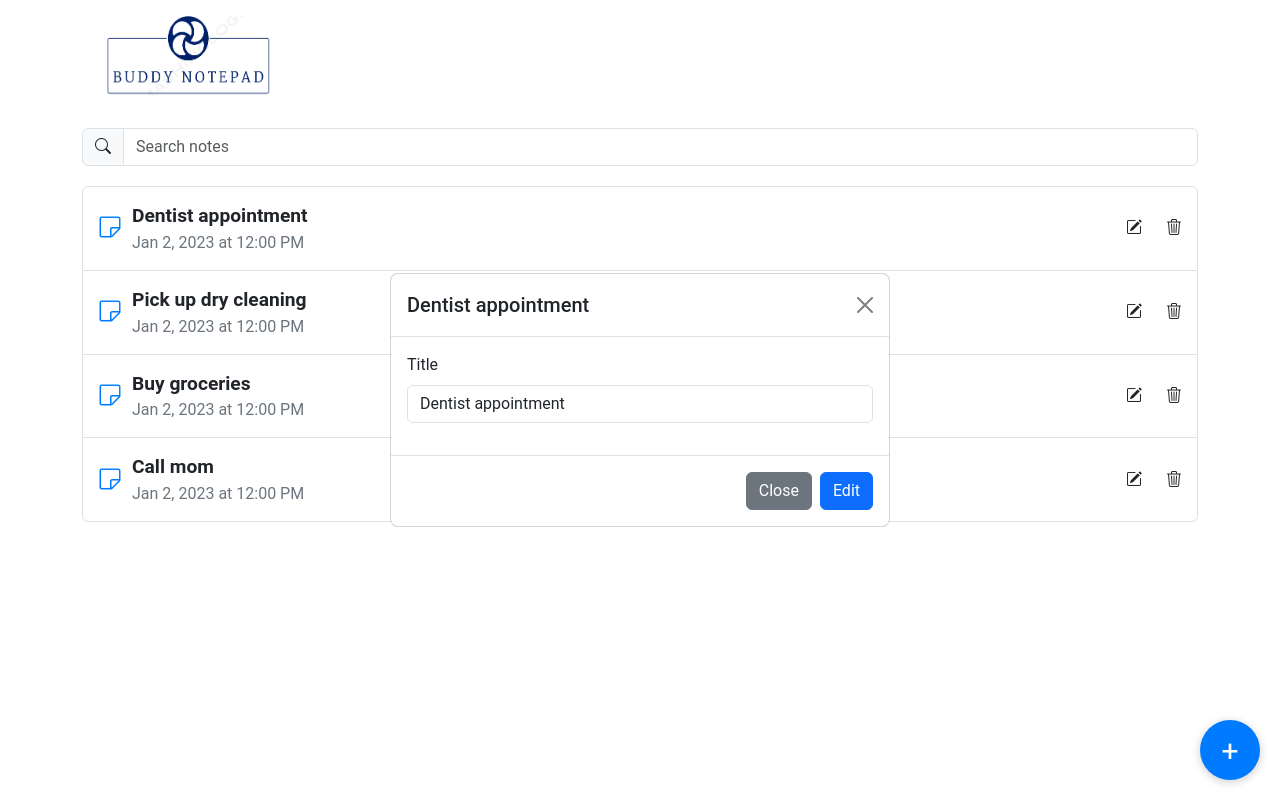
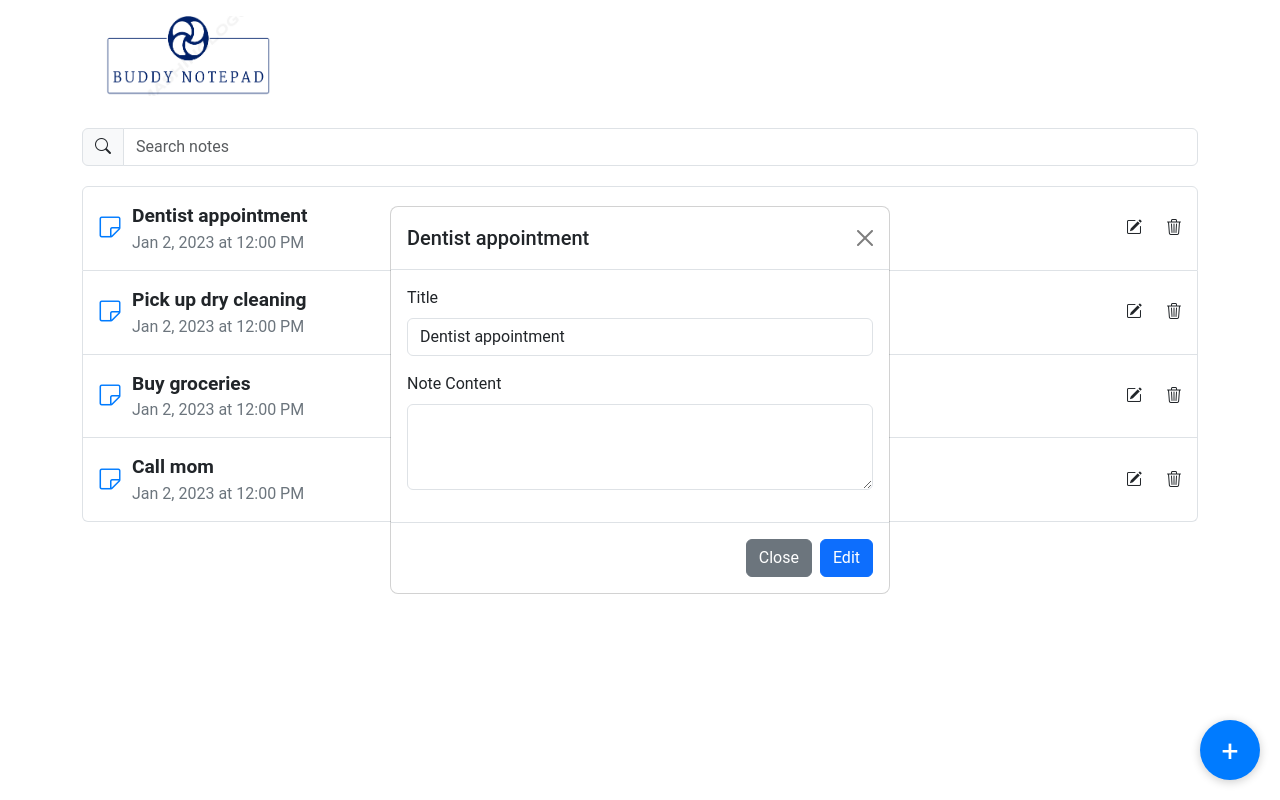
Before and after one commit to AKW254/Buddy-notepad, a React (Create React App) app: page / in a window 1280 px wide. Both pictures are taken after a click on the icon 1134 px from the left and 227 px from the top of the page. Built offline with nearby package versions, Linux system fonts and the light colour scheme.

Commit message:
Finish House cleaning On Modal

```diff
--- a/src/Footer.js
+++ b/src/Footer.js
@@ -2,7 +2,7 @@ import React from 'react';
 
 const Footer = ({ openModal }) => {
   return (
-     <button className="fab" onClick={() => openModal(null)} style={{ position: 'fixed', bottom: '20px', right: '20px', backgroundColor: '#007bff', color: 'white', border: 'none', borderRadius: '50%', width: '60px', height: '60px', display: 'flex', justifyContent: 'center', alignItems: 'center', fontSize: '30px', boxShadow: '0 2px 10px rgba(0,0,0,0.2)' }}>+</button>
+     <button className="fab" onClick={() => openModal(null,'add')} style={{ position: 'fixed', bottom: '20px', right: '20px', backgroundColor: '#007bff', color: 'white', border: 'none', borderRadius: '50%', width: '60px', height: '60px', display: 'flex', justifyContent: 'center', alignItems: 'center', fontSize: '30px', boxShadow: '0 2px 10px rgba(0,0,0,0.2)' }}>+</button>
 
   );
 };
--- a/src/Modal.js
+++ b/src/Modal.js
@@ -2,19 +2,21 @@ import React, { useState, useEffect } from 'react';
 import 'bootstrap/dist/css/bootstrap.min.css';
 
 const Modal = ({ note, mode, onClose, onAddNote, onUpdateNote, onDeleteNote }) => {
-  const { title, date, id } = note || {};
+  const { title,content, date, id } = note || {};
   const [newTitle, setNewTitle] = useState(title || '');
-
+const [newContent, setNewContent] = useState(content || '');
   useEffect(() => {
     if (note) {
       setNewTitle(title);
+      setNewContent(content);
     } else {
       setNewTitle('');
+      setNewContent('');
     }
-  }, [note, title]);
+  }, [note, title,content]);
 
   const handleAdd = () => {
-      onAddNote({ id: Date.now(), title: newTitle, date: new Date().toLocaleString() });
+      onAddNote({ id: Date.now(), title: newTitle,content:newContent, date: new Date().toLocaleString() });
       onClose();
   };
 const handleEdit = () => {
@@ -40,9 +42,11 @@ const handleEdit = () => {
               if (mode === 'view') {
                 return (
                   <div>
-                    <strong>{title}</strong>
+                   <div className="text-center"> <strong>{title}</strong>
+                    <p>{content}</p>
                     <p>{date}</p>
                   </div>
+                    </div>
                 );
               } else if (mode === 'edit' || mode === 'add') {
                 return (
@@ -56,15 +60,25 @@ const handleEdit = () => {
                         value={newTitle}
                         onChange={(e) => setNewTitle(e.target.value)}
                       />
+
                     </div>
+                    <div class="mb-3">
+                <label for="exampleFormControlTextarea1" class="form-label">Note Content</label>
+                      <textarea
+                        class="form-control"
+                        id="content"
+                        rows="3"
+                        onChange={(e) => setNewContent(e.target.value)}>
+                        {newContent}
+                      </textarea>
+</div>
                   </form>
                 );
               } else if (mode === 'delete') {
                 return (
                   <div>
-                    <p>Are you sure you want to delete this note?</p>
-                    <strong>{title}</strong>
-                    <p>{date}</p>
+                    <p className='text-danger'>Are you sure you want to delete this <strong>{title}</strong> note?</p>
+
                   </div>
                 );
               }
@@ -79,8 +93,8 @@ const handleEdit = () => {
                 return null;
               } else if (mode === 'add') {
                 return (
-                  <button type="button" className="btn btn-danger" onClick={handleAdd}>
-                    Update
+                  <button type="button" className="btn btn-primary" onClick={handleAdd}>
+                    Add
                   </button>
                 );
               }
```
